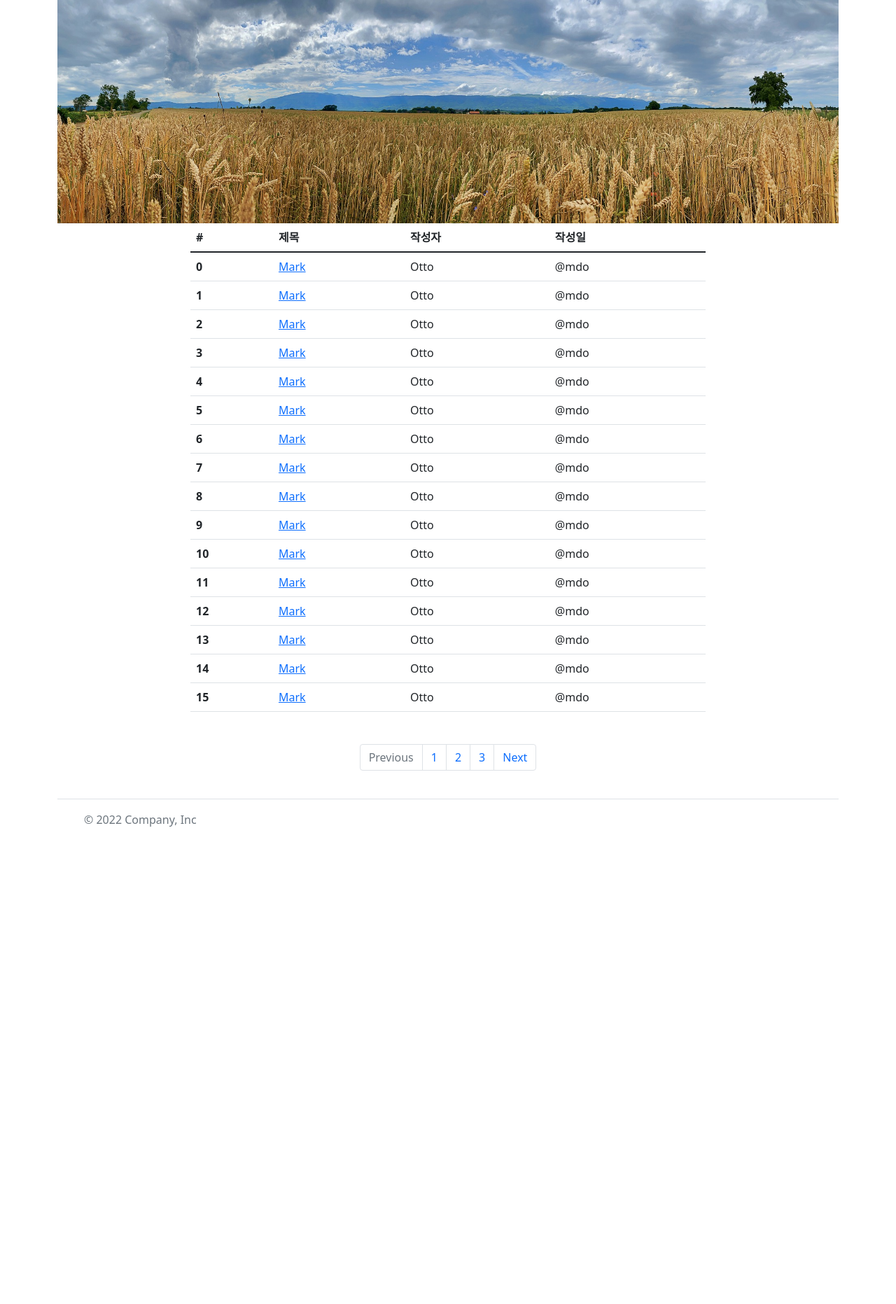
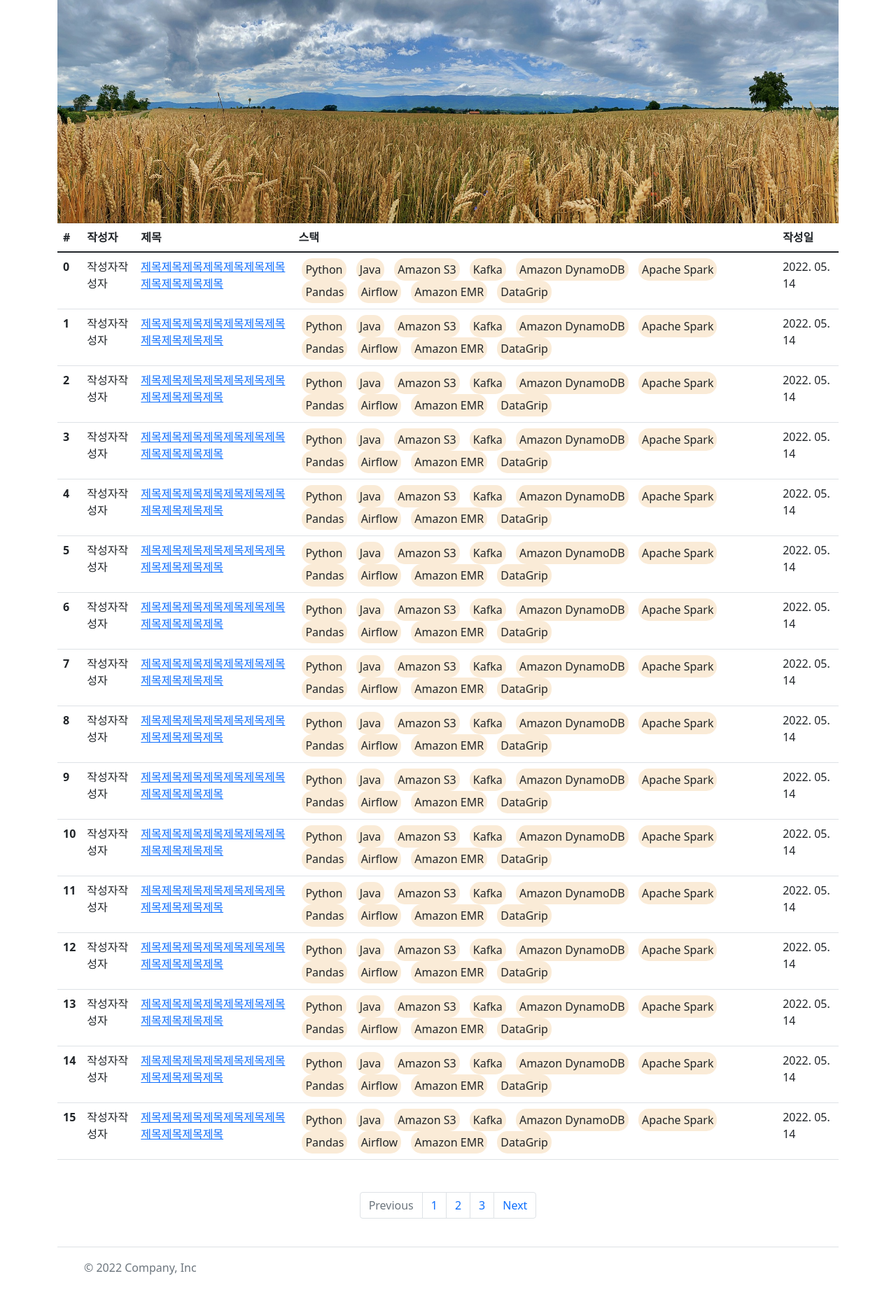
Before and after one commit to Kyungseo-Park/legacy-php-tutorial, a PHP site: page /table.php in a window 1280 px wide. Shown: the part 138-2001 px from the top of the page at 70% size. Before the commit the page ends 1319 px from the top, so only its background shows below. Run offline with PHP 8.4, Linux system fonts and the light colour scheme.

Commit message:
feat(Table): Table 에 대한 디자인을 업데이트 함

```diff
--- a/include/style.php
+++ b/include/style.php
@@ -43,13 +43,11 @@
 
     .card .body {
         color: #444;
-        padding: 20px;
         font-weight: 400;
     }
 
     .card .header {
         color: #444;
-        padding: 20px;
         position: relative;
         box-shadow: none;
     }
@@ -57,10 +55,6 @@
     .article {
         -webkit-transition: all .4s ease;
         transition: all .4s ease
-    }
-
-    .article .body {
-        padding: 30px
     }
 
     .article .img-post {
@@ -97,8 +91,9 @@
         display: block
     }
 
+    .article .body,
     .article .footer {
-        padding: 0 30px 30px 30px
+        padding: 10px 10px 10px 10px;
     }
 
     .article .footer .actions {
@@ -286,10 +281,5 @@
             float: none;
             margin-top: 10px
         }
-
-        .blog-page .article .body,
-        .blog-page .article .footer {
-            padding: 30px
-        }
     }
 </style>
--- a/www/table.php
+++ b/www/table.php
@@ -19,13 +19,14 @@
         </div>
         <div class="container">
             <div class="row justify-content-center">
-                <div class="col-8">
+                <div class="col-12">
                     <table class="table">
                         <thead>
                             <tr>
                                 <th scope="col">#</th>
+                                <th scope="col">작성자</th>
                                 <th scope="col">제목</th>
-                                <th scope="col">작성자</th>
+                                <th scope="col">스택</th>
                                 <th scope="col">작성일</th>
                             </tr>
                         </thead>
@@ -34,10 +35,38 @@
                             <tr>
                                 <th scope="row"><?= $i ?></th>
                                 <td>
-                                    <a href="/articles/index.php?id=<?= $i ?>">Mark</a>
+                                    작성자작성자
                                 </td>
-                                <td>Otto</td>
-                                <td>@mdo</td>
+                                <td>
+                                    <a href="/articles/index.php?id=<?= $i ?>">제목제목제목제목제목제목제목제목제목제목제목</a>
+                                </td>
+                                <td>
+                                    <span
+                                        style="line-height: 2.0; text-overflow: ellipsis; white-space: nowrap; padding: 5px; border-radius: 15px; margin: 5px; background-color: antiquewhite;">Python</span>
+                                    <span
+                                        style="line-height: 2.0; text-overflow: ellipsis; white-space: nowrap; padding: 5px; border-radius: 15px; margin: 5px; background-color: antiquewhite;">Java</span>
+                                    <span
+                                        style="line-height: 2.0; text-overflow: ellipsis; white-space: nowrap; padding: 5px; border-radius: 15px; margin: 5px; background-color: antiquewhite;">Amazon
+                                        S3</span>
+                                    <span
+                                        style="line-height: 2.0; text-overflow: ellipsis; white-space: nowrap; padding: 5px; border-radius: 15px; margin: 5px; background-color: antiquewhite;">Kafka</span>
+                                    <span
+                                        style="line-height: 2.0; text-overflow: ellipsis; white-space: nowrap; padding: 5px; border-radius: 15px; margin: 5px; background-color: antiquewhite;">Amazon
+                                        DynamoDB</span>
+                                    <span
+                                        style="line-height: 2.0; text-overflow: ellipsis; white-space: nowrap; padding: 5px; border-radius: 15px; margin: 5px; background-color: antiquewhite;">Apache
+                                        Spark</span>
+                                    <span
+                                        style="line-height: 2.0; text-overflow: ellipsis; white-space: nowrap; padding: 5px; border-radius: 15px; margin: 5px; background-color: antiquewhite;">Pandas</span>
+                                    <span
+                                        style="line-height: 2.0; text-overflow: ellipsis; white-space: nowrap; padding: 5px; border-radius: 15px; margin: 5px; background-color: antiquewhite;">Airflow</span>
+                                    <span
+                                        style="line-height: 2.0; text-overflow: ellipsis; white-space: nowrap; padding: 5px; border-radius: 15px; margin: 5px; background-color: antiquewhite;">Amazon
+                                        EMR</span>
+                                    <span
+                                        style="line-height: 2.0; text-overflow: ellipsis; white-space: nowrap; padding: 5px; border-radius: 15px; margin: 5px; background-color: antiquewhite;">DataGrip</span>
+                                </td>
+                                <td>2022. 05. 14</td>
                             </tr>
                             <?php } ?>
                         </tbody>
```
